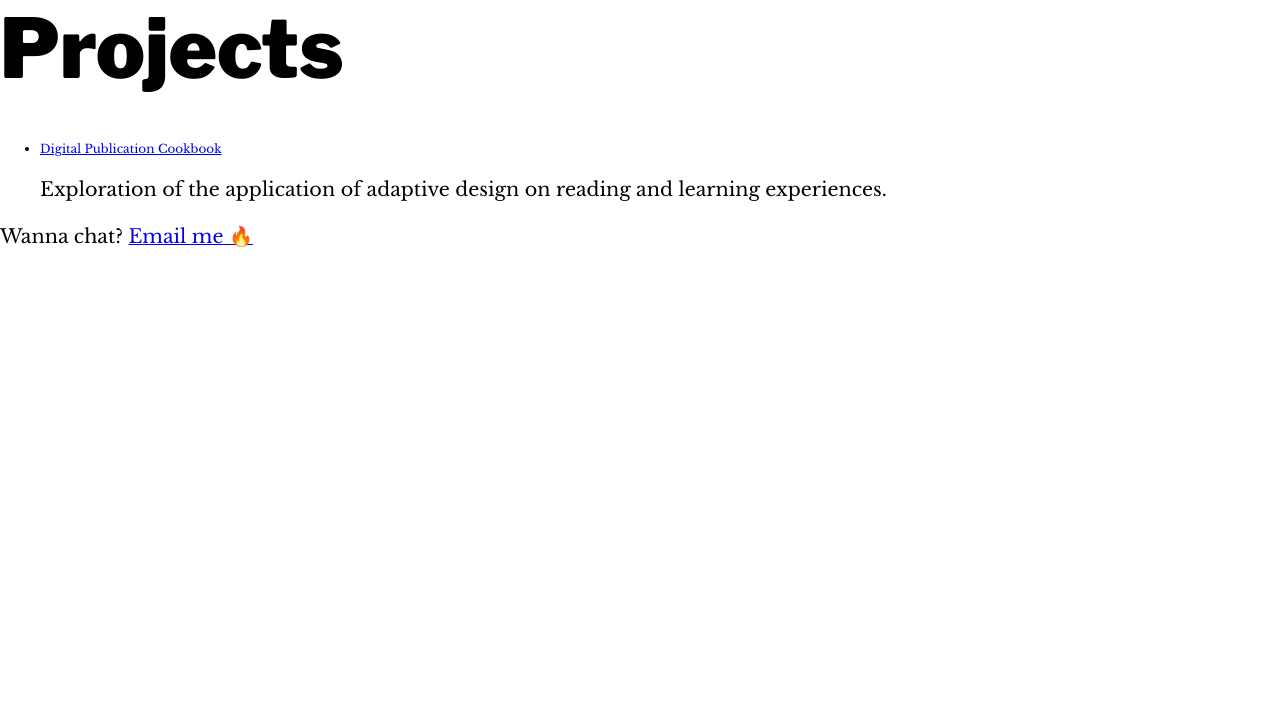
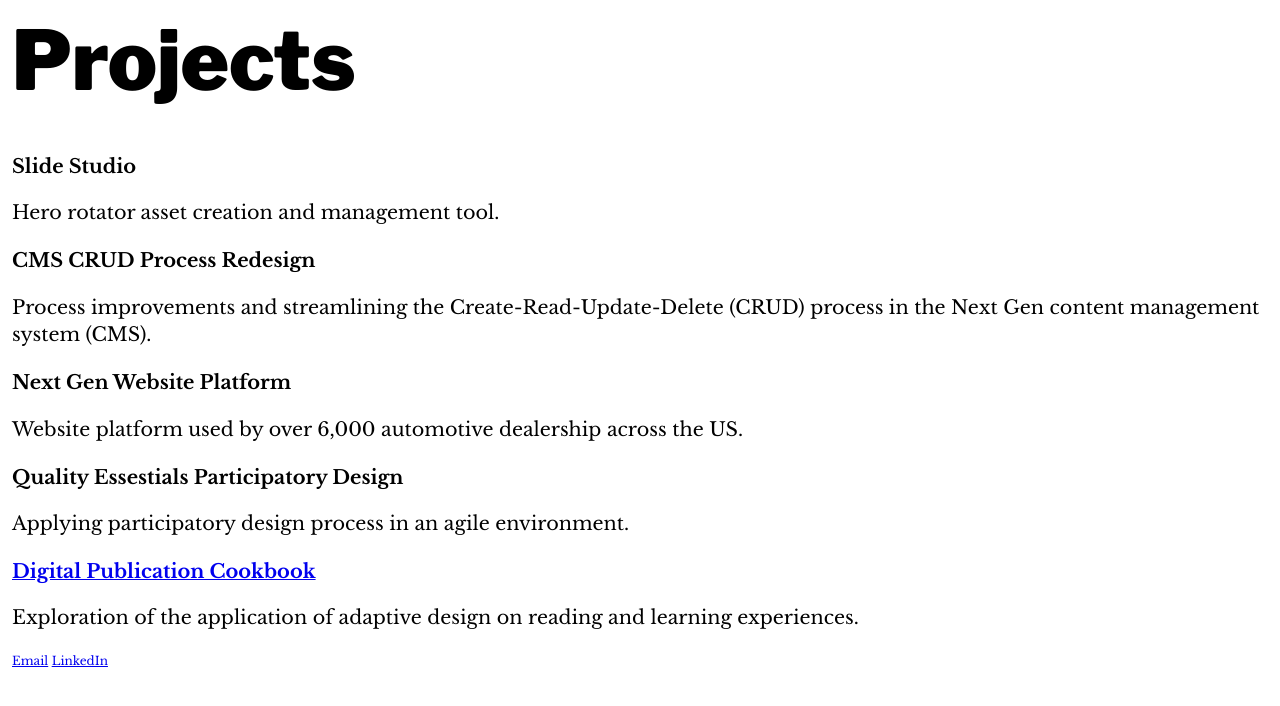
Before and after one commit to ttarjoto/ttarjoto.github.io, a plain HTML site: page index.html in a window 1280 px wide. Drawn offline with nearby package versions, Linux system fonts and the light colour scheme.

Commit message:
More index cleanup

```diff
--- a/css/base.less
+++ b/css/base.less
@@ -13,6 +13,7 @@ body {
 	font-family: 'Libre Baskerville', serif;
 	font-size: 12px;
   line-height: 1.45;
+	margin: 1em;
 }
 
 h1,h2,h3,h4,h5,h6 {
@@ -37,3 +38,8 @@ p {
 .bold {
 	font-weight: 700;
 }
+
+.project {
+	font-size: 1.618em;
+	font-weight: 700;
+}
--- a/index.html
+++ b/index.html
@@ -8,24 +8,38 @@
   <link href="https://fonts.googleapis.com/css?family=Libre+Baskerville:400,700|Libre+Franklin:400,900" rel="stylesheet">
   <link rel="stylesheet" href="css/normalize.css">
   <link rel="stylesheet" href="css/base.css">
+</head>
 
 <body>
   <h1>Projects</h1>
-  <ul>
-    <li>
-      <a href="projects/adaptive-digital-publication.html">Digital Publication Cookbook</a>
-      <p>
-        Exploration of the application of adaptive design on reading and learning experiences.
-      </p>
-    </li>
 
-  </ul>
-
+  <a class="project">Slide Studio</a>
   <p>
-    Wanna chat? <a href="mailto:taratarjoto@gmail.com">Email me 🔥</a>
+    Hero rotator asset creation and management tool.
   </p>
 
+  <a class="project">CMS CRUD Process Redesign</a>
+  <p>
+    Process improvements and streamlining the Create-Read-Update-Delete (CRUD) process in the Next Gen content management system (CMS).
+  </p>
 
+  <a class="project">Next Gen Website Platform</a>
+  <p>
+    Website platform used by over 6,000 automotive dealership across the US.
+  </p>
+
+  <a class="project">Quality Essestials Participatory Design</a>
+  <p>
+    Applying participatory design process in an agile environment.
+  </p>
+
+  <a class="project" href="projects/adaptive-digital-publication.html">Digital Publication Cookbook</a>
+  <p>
+    Exploration of the application of adaptive design on reading and learning experiences.
+  </p>
+
+  <a href="mailto:taratarjoto@gmail.com">Email</a>
+  <a href="https://www.linkedin.com/in/taratarjoto/">LinkedIn</a>
 
 </body>
 </html>
```
Also changed, not shown: css/base.css, 1 other file.
